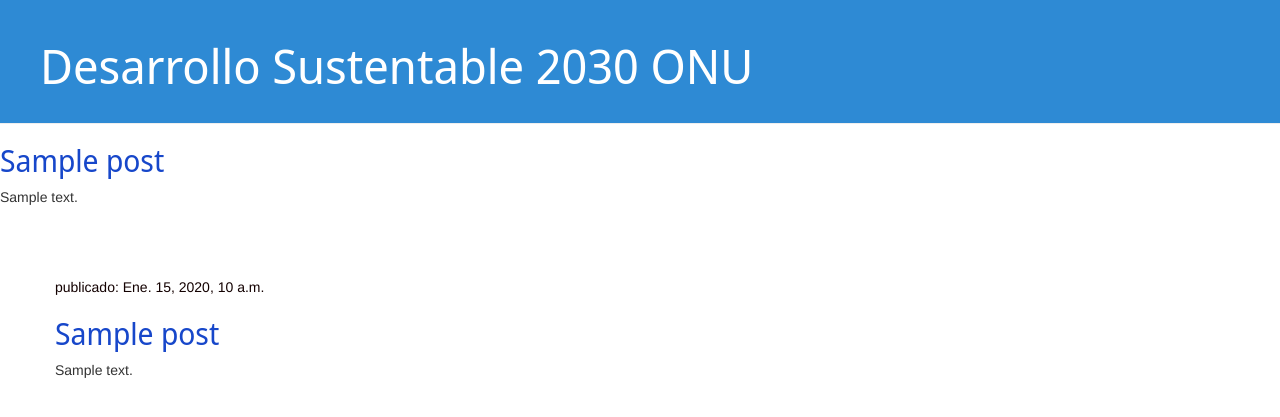
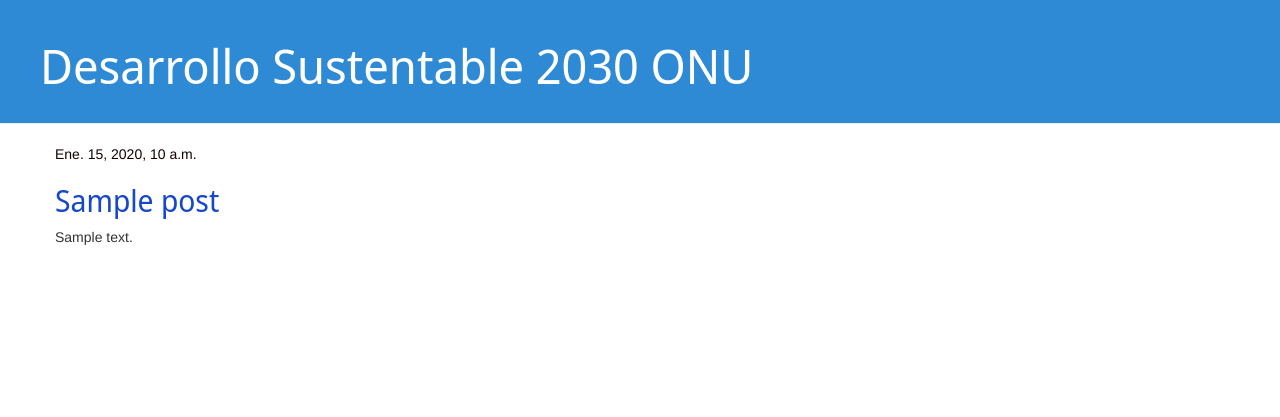
Before and after one commit to PazNicolas/blog_g6, a Django app: template mysite/blog/templates/blog/post_list.html in a window 1280 px wide. Shown: the top 417 px of the page. Run offline with Django 3.2, Linux system fonts and the light colour scheme; the template is opened without the code that fills it: values that come from a table or form of the project are taken from there, others are empty; tables that the repository leaves empty hold one stand-in row (values such as "Sample post"); some libraries are stand-ins or nearby versions.

Commit message:
Agregadas vistas y plantilla para el detalle del post del blog así como también CSS para el sitio.

```diff
--- /dev/null
+++ b/mysite/blog/templates/blog/base.html
@@ -0,0 +1,28 @@
+{% load static %}
+<html>
+
+<head>
+    <title>Desarrollo Sustentable (G-6)</title>
+    <link rel="stylesheet" href="//maxcdn.bootstrapcdn.com/bootstrap/3.2.0/css/bootstrap.min.css">
+    <link rel="stylesheet" href="//maxcdn.bootstrapcdn.com/bootstrap/3.2.0/css/bootstrap-theme.min.css">
+    <link href="https://fonts.googleapis.com/css2?family=Noto+Sans+Display:wght@200&display=swap" rel="stylesheet">
+    <link rel="stylesheet" href="{% static 'css/blog.css' %}">
+</head>
+
+<body>
+
+    <body>
+        <div class="page-header">
+            <h1><a href="/">Desarrollo Sustentable 2030 ONU</a></h1>
+        </div>
+        <div class="content container">
+            <div class="row">
+                <div class="col-md-8">
+                    {% block content %} {% endblock %}
+                </div>
+            </div>
+        </div>
+    </body>
+</body>
+
+</html>
--- a/mysite/blog/templates/blog/post_list.html
+++ b/mysite/blog/templates/blog/post_list.html
@@ -1,40 +1,10 @@
-{% load static %}
-<html>
+{% extends 'blog/base.html' %} {% block content %} {% for post in posts %}
+<div class="post">
+    <div class="date">
+        {{ post.published_date }}
+    </div>
+    <h2><a href="{% url 'post_detail' pk=post.pk %}">{{ post.title }}</a></h2>
 
-<head>
-    <title>Desarrollo Sustentable (G-6)</title>
-    <link href="https://fonts.googleapis.com/css2?family=Noto+Sans+Display:wght@200&display=swap" rel="stylesheet">
-    <link rel="stylesheet" href="//maxcdn.bootstrapcdn.com/bootstrap/3.2.0/css/bootstrap.min.css">
-    <link rel="stylesheet" href="//maxcdn.bootstrapcdn.com/bootstrap/3.2.0/css/bootstrap-theme.min.css">
-    <link rel="stylesheet" href="{% static 'css/blog.css' %}">
-</head>
-
-<body>
-    <div>
-        <div class="page-header">
-            <h1><a href="/">Desarrollo Sustentable 2030 ONU</a></h1>
-        </div>
-        <div class="post">
-            <h2><a href="">{{ post.title }}</a></h2>
-            <p>{{ post.text|linebreaksbr }}</p>
-        </div>
-    </div>
-
-    <div class="content container">
-        <div class="row">
-            <div class="col-md-8">
-                {% for post in posts %}
-                <div class="post">
-                    <div class="date">
-                        <p>publicado: {{ post.published_date }}</p>
-                    </div>
-                    <h2><a href="">{{ post.title }}</a></h2>
-                    <p>{{ post.text|linebreaksbr }}</p>
-                </div>
-                {% endfor %}
-            </div>
-        </div>
-    </div>
-</body>
-
-</html>
+    <p>{{ post.text|linebreaksbr }}</p>
+</div>
+{% endfor %} {% endblock %}
--- a/mysite/blog/urls.py
+++ b/mysite/blog/urls.py
@@ -3,4 +3,5 @@
 
 urlpatterns = [
     path('', views.post_list, name='post_list'),
+    path('post/<int:pk>/', views.post_detail, name='post_detail'),
 ]
--- a/mysite/blog/views.py
+++ b/mysite/blog/views.py
@@ -1,7 +1,11 @@
-from django.shortcuts import render
+from django.shortcuts import render, get_object_or_404
 from django.utils import timezone
 from .models import Post
 
 def post_list(request):
     posts = Post.objects.filter(published_date__lte=timezone.now()).order_by('published_date')
     return render(request, 'blog/post_list.html', {'posts': posts})
+
+def post_detail(request, pk):
+    post = get_object_or_404(Post, pk=pk)
+    return render(request, 'blog/post_detail.html', {'post': post})
```
Also changed, not shown: mysite/blog/templates/blog/post_detail.html (added, +11 -0 lines).
